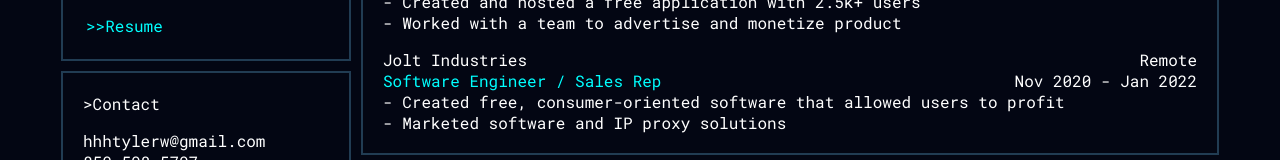
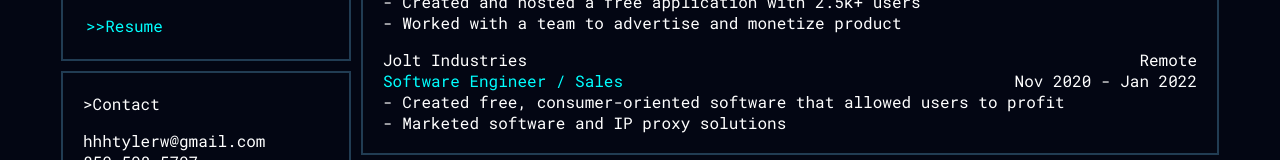
Before and after one commit to hhhtylerw/portfolio, a Svelte app: page / in a window 1280 px wide. Shown: the part 373-533 px from the top of the page. Built offline with nearby package versions, Linux system fonts and the light colour scheme.

Commit message:
shortened title

```diff
--- a/src/App.svelte
+++ b/src/App.svelte
@@ -17,7 +17,7 @@
 		{
 			"name": "Jolt Industries",
 			"location": "Remote",
-			"title": "Software Engineer / Sales Rep",
+			"title": "Software Engineer / Sales",
 			"dates": "Nov 2020 - Jan 2022",
 			"description": ["- Created free, consumer-oriented software that allowed users to profit", "- Marketed software and IP proxy solutions"]
 		}
```
